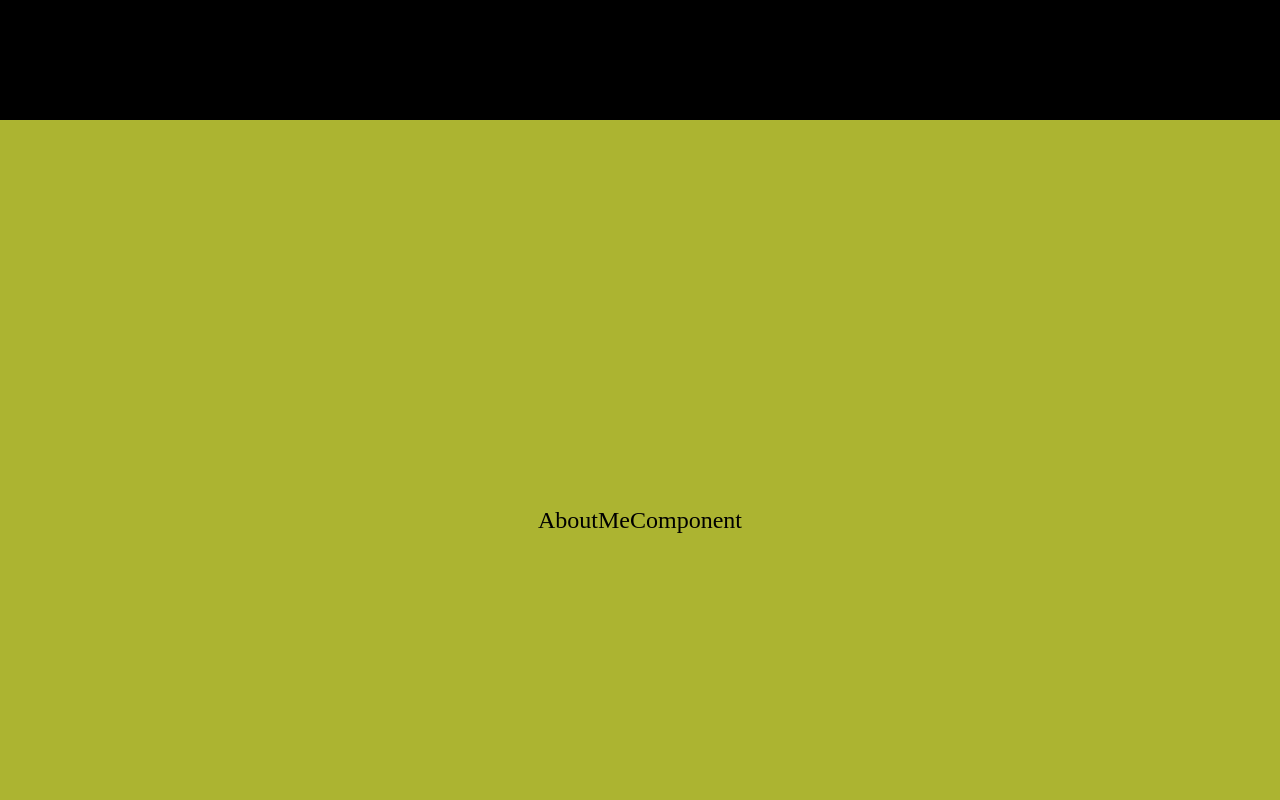
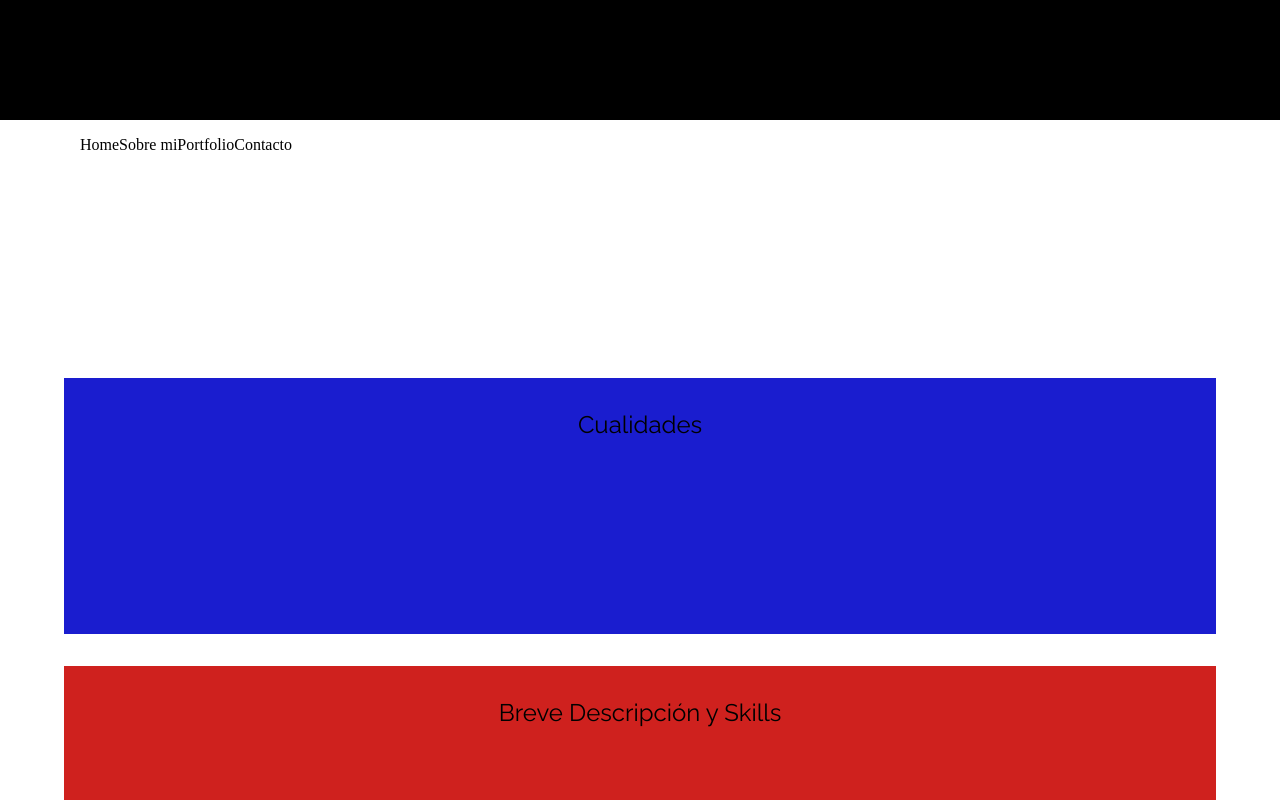
Before and after one commit to BorjaLopz/portfolio_2024, a React (Vite) app: page / in a window 1280 px wide. Shown: the part 680-1480 px from the top of the page. Built offline with nearby package versions, Linux system fonts and the light colour scheme; the HTML template or start-up script is replaced by a standard one.

Commit message:
Añadimos movimiento atraves del menu

```diff
--- a/src/App.css
+++ b/src/App.css
@@ -1,3 +1,5 @@
+@import url("https://fonts.googleapis.com/css2?family=Raleway:wght@400;500;600;700&display=swap");
+
 /* App.css */
 body,
 html {
@@ -10,7 +12,6 @@ html {
 header.displaySection,
 section.displaySection {
   min-height: 100vh; /* 100% de la altura de la ventana */
-  height: 100vh;
   display: flex;
   justify-content: center;
   align-items: center;
@@ -22,21 +23,16 @@ section.displaySection {
   background-color: rgb(207, 207, 207);
 } */
 
-article.projectSection {
-  background-color: rgb(155, 41, 41);
+
+article.projectArticle,
+article.aboutMeArticle,
+article.contactArticle {
+  background-color: rgb(255, 255, 255);
 }
 
-article.contactSection {
-  background-color: rgb(41, 68, 155);
-}
-
-article.aboutMeSection {
-  background-color: rgb(172, 180, 49);
-}
-
-.contactSection,
-.projectSection,
-.aboutMeSection {
+.contactArticle,
+.projectArticle,
+.aboutMeArticle {
   width: 100%;
   height: 100%;
   display: flex;
--- a/src/App.jsx
+++ b/src/App.jsx
@@ -1,36 +1,10 @@
 import "./App.css";
-import { Element } from "react-scroll";
-import { Route, Routes } from "react-router-dom";
-import HeaderComponent from "./components/HeaderComponent/HeaderComponent";
-import ProjectComponent from "./components/ProjectComponent/ProjectComponent";
-import PresentationComponent from "./components/PresentationComponent/PresentationComponent";
-import ContactComponent from "./components/ContactComponent/ContactComponent";
-import BackgroundComponent from "./components/BackgroundComponent/BackgroundComponent";
-import AboutMeComponent from "./components/AboutMeComponent/AboutMeComponent";
+import Homepage from "./Pages/Homepage";
 
 function App() {
   return (
     <div className="app">
-      {/* <BackgroundComponent /> */}
-      <PresentationComponent />
-
-      <Element name="AboutMeArticle" id="AboutMeComponent">
-        <section className="displaySection">
-          <AboutMeComponent />
-        </section>
-      </Element>
-
-      <Element name="ProjectArticle" id="ProjectComponent">
-        <section className="displaySection">
-          <ProjectComponent />
-        </section>
-      </Element>
-
-      <Element name="ContactArticle" id="ContactComponent">
-        <section className="displaySection">
-          <ContactComponent />
-        </section>
-      </Element>
+      <Homepage />
     </div>
   );
 }
--- /dev/null
+++ b/src/Pages/Homepage.jsx
@@ -0,0 +1,55 @@
+import React, { useState } from "react";
+import PresentationComponent from "../components/PresentationComponent/PresentationComponent";
+import { Element } from "react-scroll";
+import AboutMeComponent from "../components/AboutMeComponent/AboutMeComponent";
+import ProjectComponent from "../components/ProjectComponent/ProjectComponent";
+import ContactComponent from "../components/ContactComponent/ContactComponent";
+import MenuComponent from "../components/MenuComponent/MenuComponent";
+
+function Homepage() {
+  const [currentSection, setCurrentSection] = useState(null);
+
+  const handleOnClick = (_section) => {
+    console.log("_section:", _section);
+    setCurrentSection(_section);
+  };
+  return (
+    <>
+      {/* <BackgroundComponent /> */}
+      <Element
+        name="presentationComponentArticle"
+        id="presentationComponentArticle"
+      >
+        <section className="displaySection">
+          <PresentationComponent handleOnClick={handleOnClick} />
+        </section>
+      </Element>
+      <MenuComponent
+        currentSection={currentSection}
+        handleOnClick={handleOnClick}
+      />
+
+      <Element name="AboutMeArticle" id="AboutMeArticle">
+        <section className="displaySection">
+          <AboutMeComponent
+            active={currentSection === "AboutMe" ? "active" : ""}
+          />
+        </section>
+      </Element>
+
+      <Element name="ProjectArticle" id="ProjectArticle">
+        <section className="displaySection">
+          <ProjectComponent />
+        </section>
+      </Element>
+
+      <Element name="ContactArticle" id="ContactArticle">
+        <section className="displaySection">
+          <ContactComponent />
+        </section>
+      </Element>
+    </>
+  );
+}
+
+export default Homepage;
--- a/src/components/AboutMeComponent/AboutMeComponent.jsx
+++ b/src/components/AboutMeComponent/AboutMeComponent.jsx
@@ -1,9 +1,20 @@
 import React from "react";
-
-function AboutMeComponent() {
+import "./styles.css";
+function AboutMeComponent({ active }) {
   return (
-    <article className="sectionDisplay aboutMeSection">
-      AboutMeComponent
+    <article className="aboutMeArticle">
+      <section className="aboutMeSection">
+        <div className="aboutMeSectionChild">
+          <h2 className={`titleStyle ${active}`}>Sobre mi</h2>
+        </div>
+        <div className="aboutMeSectionChild">
+          {/* Contenido de la segunda aboutMeSectionChild */}Cualidades
+        </div>
+        <div className="aboutMeSectionChild">
+          {/* Contenido de la tercera aboutMeSectionChild */}Breve Descripción y
+          Skills
+        </div>
+      </section>
     </article>
   );
 }
--- /dev/null
+++ b/src/components/AboutMeComponent/styles.css
@@ -0,0 +1,64 @@
+/* styles.css */
+.aboutMeSection {
+  max-width: 90%;
+  width: 100%;
+  margin: 0 auto; /* Centra el contenedor en la pantalla */
+  display: flex;
+  flex-direction: column;
+  flex-wrap: wrap; /* Permite que los elementos se envuelvan en una nueva línea si no caben en el ancho disponible */
+  justify-content: space-between; /* Espaciado uniforme entre las columnas */
+  align-items: center;
+
+  font-family: "Raleway", sans-serif;
+  font-weight: 400;
+  gap: 2rem;
+}
+
+.aboutMeSectionChild {
+  padding: 2rem 0;
+  text-align: center;
+  width: 100%;
+}
+
+.titleStyle {
+  color: #444649;
+  font-weight: 700;
+  text-transform: uppercase;
+  font-size: 22pt;
+  line-height: 18pt;
+  border-bottom: 4px solid #444649;
+  padding-bottom: 10px;
+  display: inline-block;
+
+  transform: translateX(
+    -2000px
+  ); /* Mueve el elemento hacia la izquierda inicialmente */
+  transition: opacity 0.75s ease, transform 0.5s ease; /* Agrega una transición suave */
+  opacity: 0;
+}
+
+.titleStyle.active {
+  opacity: 1; /* Cuando la clase aparecer se añade, establece la opacidad en 1 */
+  transform: translateX(
+    0
+  ); /* Mueve el elemento de nuevo a su posición original */
+}
+
+/* Seleccionar la primera columna */
+.aboutMeSectionChild:nth-child(1) {
+  margin-top: 2rem;
+  height: 5rem;
+}
+
+.aboutMeSectionChild:nth-child(2) {
+  background-color: #1a1dcf; /* Cambia el color de fondo de la primera columna */
+  height: 12rem;
+}
+
+.aboutMeSectionChild:nth-child(3) {
+  background-color: #cf211e; /* Cambia el color de fondo de la primera columna */
+  height: 80rem;
+  margin-bottom: 2rem;
+}
+
+/* Estilos adicionales según sea necesario */
--- a/src/components/ContactComponent/ContactComponent.jsx
+++ b/src/components/ContactComponent/ContactComponent.jsx
@@ -1,7 +1,11 @@
 import React from "react";
 
 function ContactComponent() {
-  return <article className="displaySection contactSection">ContactComponent</article>;
+  return (
+    <article className="displaySection contactArticle">
+      ContactComponent
+    </article>
+  );
 }
 
 export default ContactComponent;
--- /dev/null
+++ b/src/components/MenuComponent/MenuComponent.jsx
@@ -0,0 +1,55 @@
+import React from "react";
+import "./styles.css";
+import { Link as ScrollLink } from "react-scroll";
+
+function MenuComponent({ currentSection, handleOnClick }) {
+  return (
+    <nav>
+      <menu>
+        <ul
+          className={`menuHeader ${
+            currentSection !== "presentacion" ? "menuActive" : "menuDesactive"
+          }`}
+        >
+          <ScrollLink
+            to="presentationComponentArticle"
+            smooth={true}
+            duration={300}
+            onClick={() => handleOnClick("presentation")}
+          >
+            Home
+          </ScrollLink>
+
+          <ScrollLink
+            to="AboutMeArticle"
+            smooth={true}
+            duration={300}
+            onClick={() => handleOnClick("presentation")}
+          >
+            Sobre mi
+          </ScrollLink>
+
+          <ScrollLink
+            to="ProjectArticle"
+            smooth={true}
+            duration={300}
+            onClick={() => handleOnClick("presentation")}
+          >
+            Portfolio
+          </ScrollLink>
+
+          <ScrollLink
+            to="ContactArticle"
+            smooth={true}
+            duration={300}
+            onClick={() => handleOnClick("presentation")}
+          >
+            Contacto
+          </ScrollLink>
+        </ul>
+      </menu>
+    </nav>
+  );
+}
+
+export default MenuComponent;
--- a/src/components/PresentationComponent/PresentationComponent.jsx
+++ b/src/components/PresentationComponent/PresentationComponent.jsx
@@ -5,20 +5,24 @@ import { Link as ScrollLink } from "react-scroll";
 import BackgroundComponent from "../BackgroundComponent/BackgroundComponent";
 BackgroundComponent;
 
-function PresentationComponent() {
+function PresentationComponent({ handleOnClick }) {
   return (
     <section className="displaySection presentationSection">
-      {/* <BackgroundComponent /> */}
       <article className="textPresentation">
         Hola, soy <span className="highlight">Borja López Díaz</span>. <br />
         <p>Soy desarrollador web full stack</p>
       </article>
 
-      <div className="button page-link">
-        <ScrollLink to="AboutMeArticle" smooth={true} duration={300}>
+      <ScrollLink
+        to="AboutMeArticle"
+        smooth={true}
+        duration={300}
+        onClick={() => handleOnClick("AboutMe")}
+      >
+        <div className="button page-link">
           Mira mi trabajo <img className="arrowAnimation" src={arrow} />
-        </ScrollLink>
-      </div>
+        </div>
+      </ScrollLink>
     </section>
   );
 }
--- a/src/components/PresentationComponent/styles.css
+++ b/src/components/PresentationComponent/styles.css
@@ -26,8 +26,7 @@
   border: 2px solid white;
   transition: all 0.5s ease;
 }
-
-.button a {
+a .button {
   display: flex;
   flex-direction: row;
   gap: 1rem;
--- a/src/components/ProjectComponent/ProjectComponent.jsx
+++ b/src/components/ProjectComponent/ProjectComponent.jsx
@@ -2,7 +2,7 @@ import React from "react";
 
 function ProjectComponent() {
   return (
-    <article className="displaySection projectSection">
+    <article className="displaySection projectArticle">
       ProjectComponent
     </article>
   );
```
Also changed, not shown: src/components/MenuComponent/styles.css (added).
